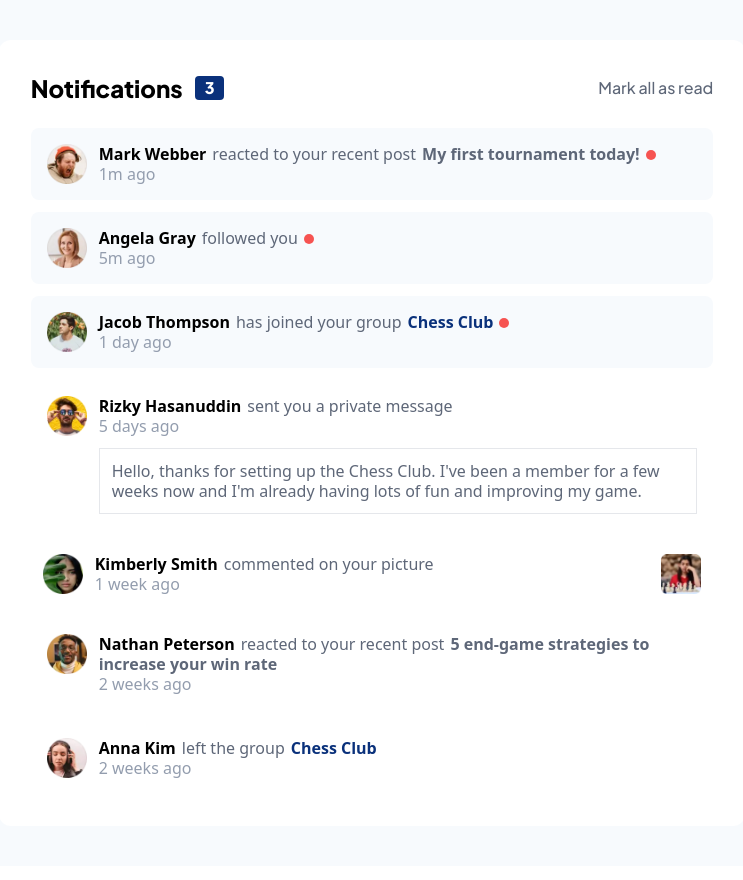
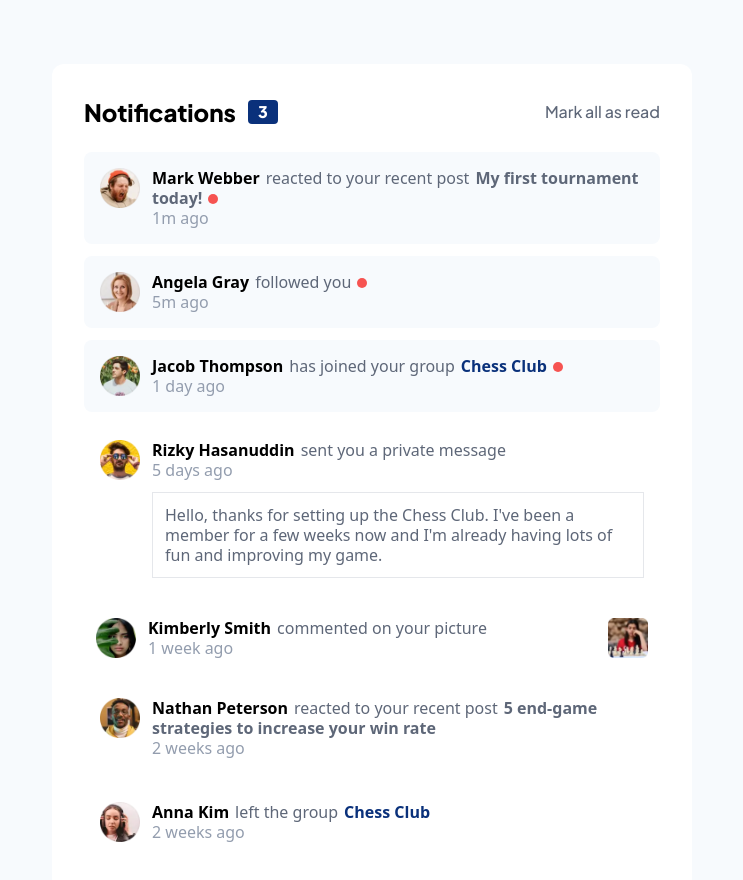
Before and after one commit to Brian-Lin-2/frontend-mentor-notifications, a React (Vite) app: page / in a window 1280 px wide. Shown: the top 880 px of the page, without its empty margins (268-1011 px from the left). Built offline with nearby package versions, Linux system fonts and the light colour scheme.

Commit message:
Finish desktop design

```diff
--- a/src/App.jsx
+++ b/src/App.jsx
@@ -68,7 +68,7 @@ export default function App() {
 
   return (
     <div className="lg:bg-vl-grayish-blue flex justify-center">
-        <div className="lg:w-7/12 lg:bg-white lg:m-10 lg:rounded-xl lg:p-5">
+        <div className="lg:w-1/2 lg:bg-white lg:m-16 lg:rounded-xl lg:p-5">
         <div className="font-pj-sans flex justify-between p-3">
           <h1 className="font-extrabold text-2xl flex items-center gap-3">Notifications <span className="text-white text-base bg-blue px-2.5 rounded">3</span></h1>
           <button className="text-dark-grayish-blue">Mark all as read</button>
```
